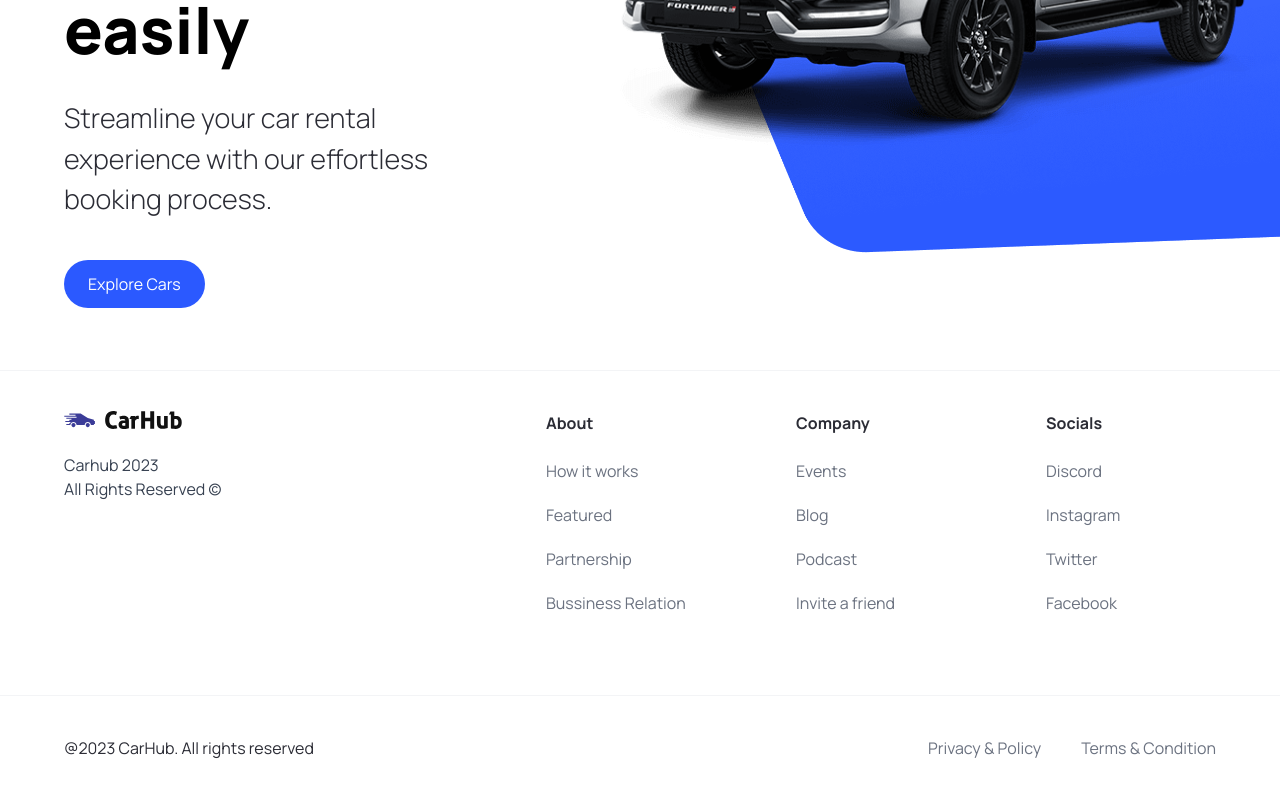
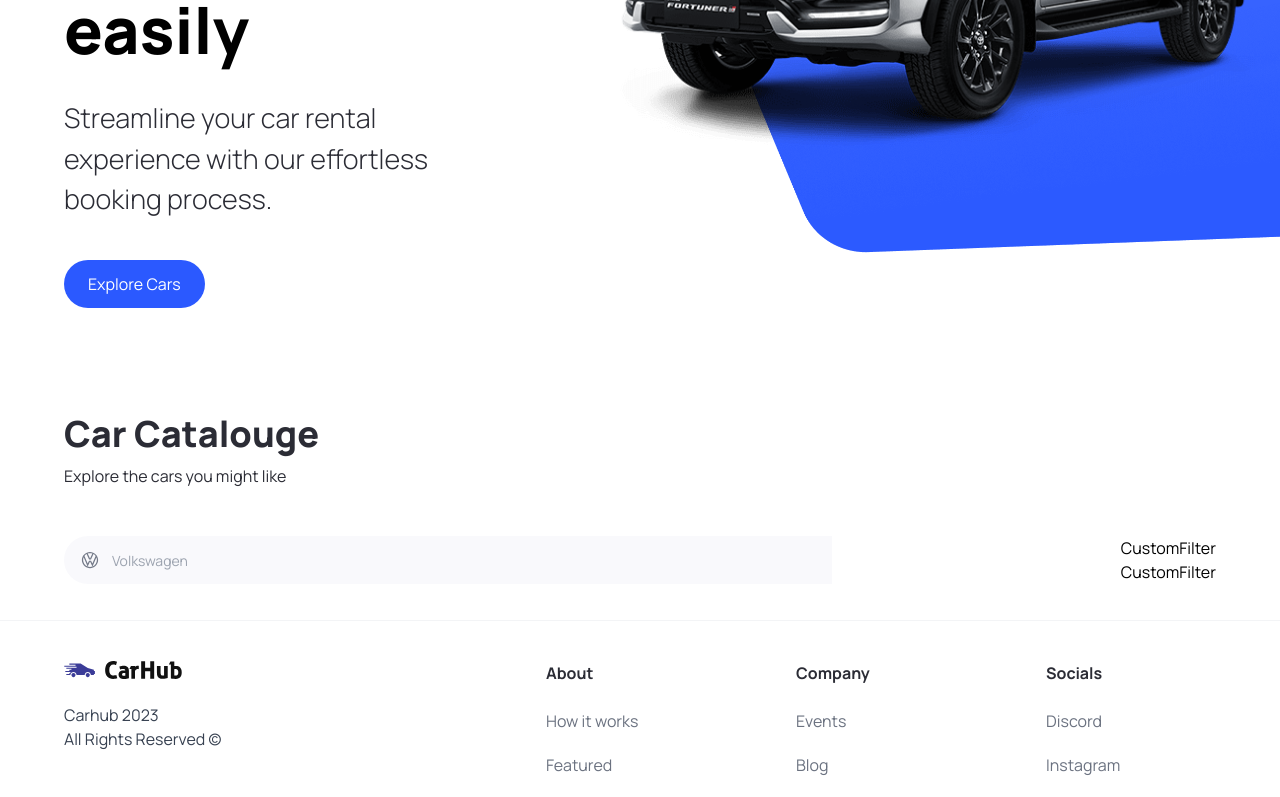
Before and after one commit to AbirDoesFrontend/car_showcase_next_js, a Next.js app: page / in a window 1280 px wide. Shown: the part 450-1247 px from the top of the page. Built offline with nearby package versions, Linux system fonts and the light colour scheme.

Commit message:
Search Manufacturer : Headless UI Combobox (Auto Complete)

```diff
--- a/app/page.tsx
+++ b/app/page.tsx
@@ -1,9 +1,25 @@
-import { Hero } from "@/components";
+import { CustomFilter, Hero, SearchBar } from "@/components";
 
 export default function Home() {
   return (
     <main className="overflow-hidden">
       <Hero />
+
+      <div className="mt-12 padding-x padding-y max-width" id="discover">
+        <div className="home__text-container">
+          <h1 className="text-4xl font-extrabold">Car Catalouge</h1>
+          <p>Explore the cars you might like</p>
+        </div>
+
+        <div className="home__filters">
+          <SearchBar />
+
+          <div className="home__filters-container">
+            <CustomFilter title="fuel"/>
+            <CustomFilter title="year"/>
+          </div>
+        </div>
+      </div>
     </main>
-  )
+  );
 }
--- /dev/null
+++ b/components/CustomFilter.tsx
@@ -0,0 +1,9 @@
+import React from 'react'
+
+const CustomFilter = () => {
+  return (
+    <div>CustomFilter</div>
+  )
+}
+
+export default CustomFilter
--- /dev/null
+++ b/components/SearchBar.tsx
@@ -0,0 +1,23 @@
+"use client";
+
+import { useState } from "react";
+import SearchManufacturer from "./SearchManufacturer";
+
+const SearchBar = () => {
+  const [manufacturer, setManuFacturer] = useState("");
+
+  const handleSearch = () => {};
+
+  return (
+    <form className="searchbar" onSubmit={handleSearch}>
+      <div className="searchbar__item">
+        <SearchManufacturer
+            manufacturer={manufacturer}
+            setManuFacturer={setManuFacturer}
+        />
+      </div>
+    </form>
+  );
+};
+
+export default SearchBar;
--- /dev/null
+++ b/components/SearchManufacturer.tsx
@@ -0,0 +1,95 @@
+"use client";
+
+import { SearchManufacturerProps } from "@/types";
+import { Combobox, Transition } from "@headlessui/react";
+import Image from "next/image";
+import { useState, Fragment } from "react";
+
+import { manufacturers } from "@/constants";
+
+const SearchManufacturer = ({
+  manufacturer,
+  setManuFacturer,
+}: SearchManufacturerProps) => {
+  const [query, setQuery] = useState("");
+
+  const filteredManufacturers =
+    query === ""
+      ? manufacturers
+      : manufacturers.filter((item) =>
+          item
+            .toLowerCase()
+            .replace(/\s+/g, "")
+            .includes(query.toLowerCase().replace(/\s+/g, ""))
+        );
+
+  return (
+    <div className="search-manufacturer">
+      <Combobox value={manufacturer} onChange={setManuFacturer}>
+        <div className="relative w-full">
+          <Combobox.Button className="absolute top-[14px]">
+            <Image
+              src={"/car-logo.svg"}
+              width={20}
+              height={20}
+              className="ml-4"
+              alt="Car Logo"
+            />
+          </Combobox.Button>
+
+          <Combobox.Input
+            className="search-manufacturer__input"
+            placeholder="Volkswagen"
+            displayValue={(manufacturer: string) => manufacturer}
+            onChange={(e) => setQuery(e.target.value)}
+          />
+
+          <Transition
+            as={Fragment}
+            leave="transition ease-in duration-100"
+            leaveFrom="opacity-100"
+            leaveTo="opacity-0"
+            afterLeave={() => setQuery("")}
+          >
+            <Combobox.Options>
+              {filteredManufacturers.map((item) => (
+                <Combobox.Option
+                  key={item}
+                  className={({ active }) =>
+                    `relative search-manufacturer__option ${
+                      active ? "bg-primary-blue text-white" : "text-gray-900"
+                    }`
+                  }
+                  value={item}
+                >
+                  {({ selected, active }) => (
+                    <>
+                      <span
+                        className={`block truncate ${
+                          selected ? "font-medium" : "font-normal"
+                        }`}
+                      >
+                        {item}
+                      </span>
+
+                      {/* Show an active blue background color if the option is selected */}
+                      {selected ? (
+                        <span
+                          className={`absolute inset-y-0 left-0 flex items-center pl-3 ${
+                            active ? "text-white" : "text-pribg-primary-purple"
+                          }`}
+                        ></span>
+                      ) : null}
+                    </>
+                  )}
+                </Combobox.Option>
+              ))}
+            </Combobox.Options>
+          </Transition>
+        </div>
+      </Combobox>
+    </div>
+  );
+};
+
+export default SearchManufacturer;
--- a/package.json
+++ b/package.json
@@ -9,6 +9,7 @@
     "lint": "next lint"
   },
   "dependencies": {
+    "@headlessui/react": "^1.7.15",
     "@types/node": "20.3.1",
     "@types/react": "18.2.12",
     "@types/react-dom": "18.2.5",
--- a/types/index.ts
+++ b/types/index.ts
@@ -6,3 +6,8 @@
     handleClick? : MouseEventHandler<HTMLButtonElement>;
     btnType? : 'button' | 'submit'
 }
+
+export interface SearchManufacturerProps {
+    manufacturer : string;
+    setManuFacturer : (manufacturer : string) => void
+}
```
Also changed, not shown: components/index.ts (+7 -1 lines), 1 other file (tests, documents, lock files or other folders).
